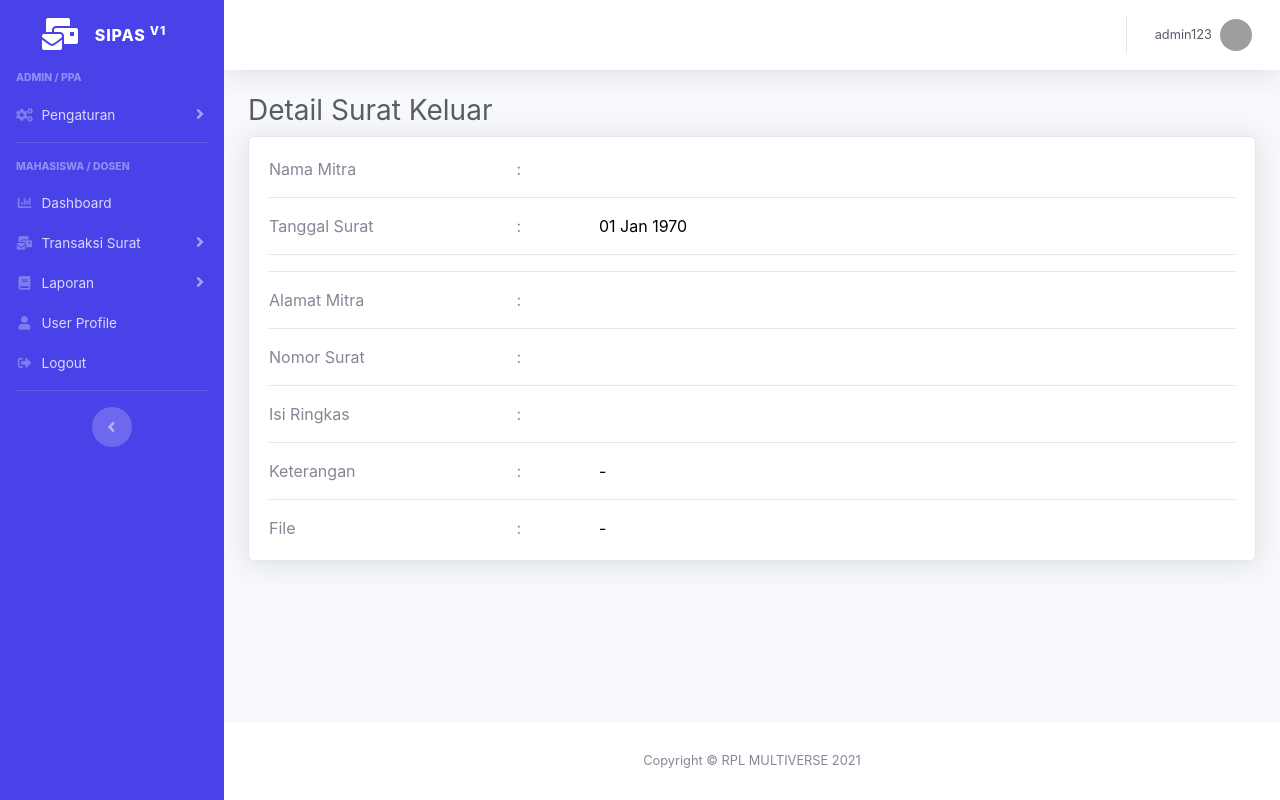
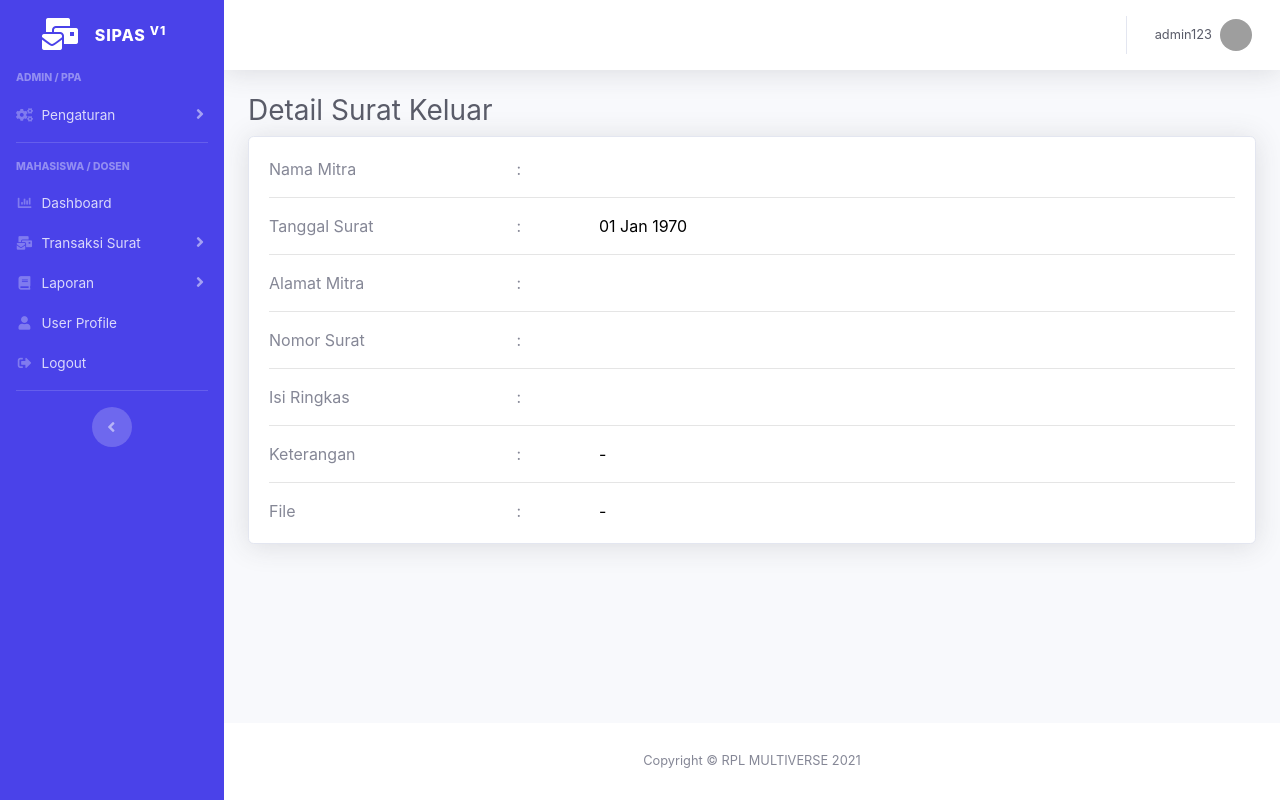
Before and after one commit to Adrian-Yunas/Project-Rpl-Multiverse, a CodeIgniter app: page /sipas/index.php/sk/detail/1 in a window 1280 px wide. Run offline with CodeIgniter, Linux system fonts and the light colour scheme; a user stored in the database is signed in; data comes from the database, SQL or seed files in the repository; data that the repository does not hold is empty; some libraries are stand-ins or nearby versions; grey boxes are pictures that could not be loaded.

Commit message:
sipas terbaru

```diff
--- a/application/views/laporan/sk.php
+++ b/application/views/laporan/sk.php
@@ -157,6 +157,7 @@
                                 content += '<tr><td><b>No. Surat</b></td><td>:</td><td>' + val.no_surat + '</td></tr>';
                                 content += '<tr><td><b>Isi Ringkas</b></td><td>:</td><td class="text-justify">' + val.isi + '</td></tr>';
                                 content += '<tr><td><b>Keterangan</b></td><td>:</td><td class="text-justify">' + val.keterangan + '</td></tr>';
+                                content += '<tr><td><b>Pengirim</b></td><td>:</td><td class="text-justify">' + val.user_id + '</td></tr>';
                                 content += '<tr><td><b>File</b></td><td>:</td><td class="text-justify"><a href="<?= base_url("uploads/") ?>' + val.file + '" download>Download</a></td></tr>';
                                 content += '</table></td></tr>';
                             })
--- a/application/views/surat-keluar/detail.php
+++ b/application/views/surat-keluar/detail.php
@@ -27,7 +27,7 @@
                             <?= date('d M Y', strtotime($surat['tgl_surat'])); ?>
                         </div>
                     </div>
-                    <hr>
+
                     <hr>
                     <div class="row">
                         <div class="col-md-3">Alamat Mitra</div>
```
